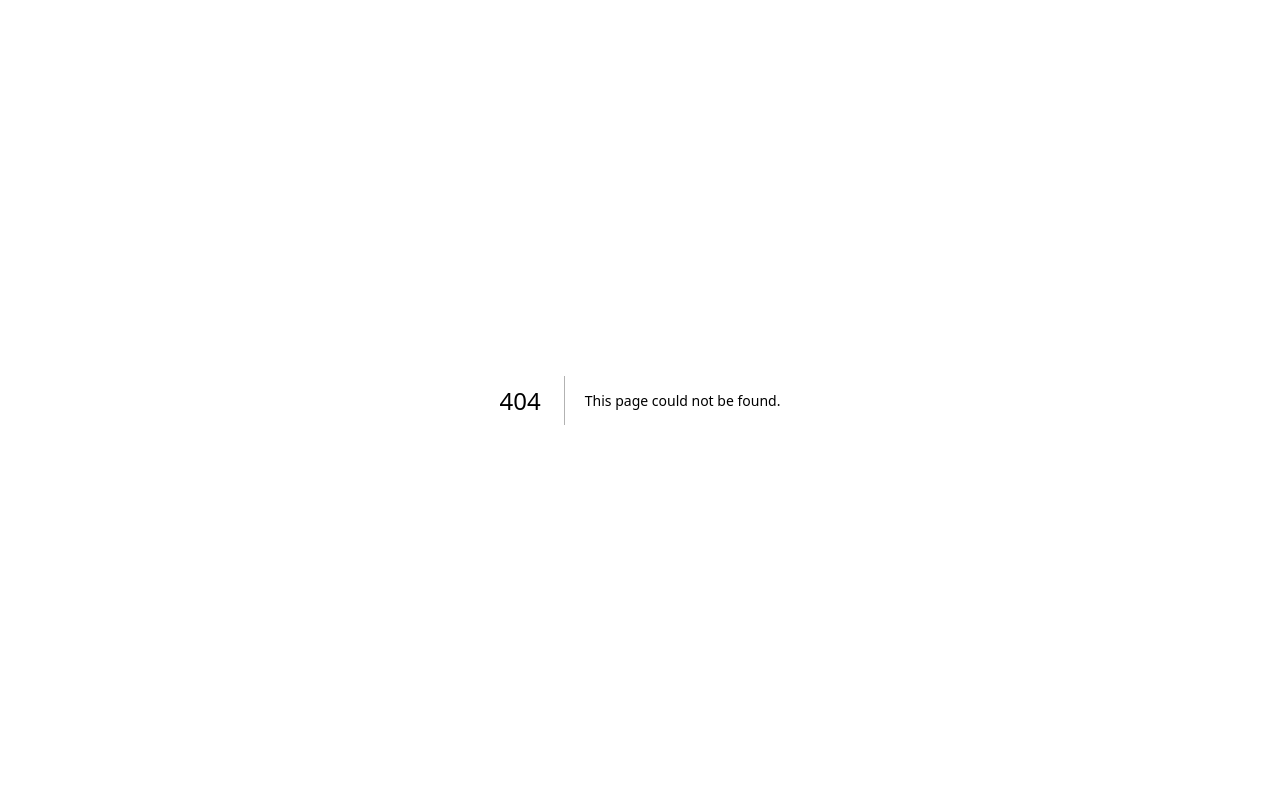
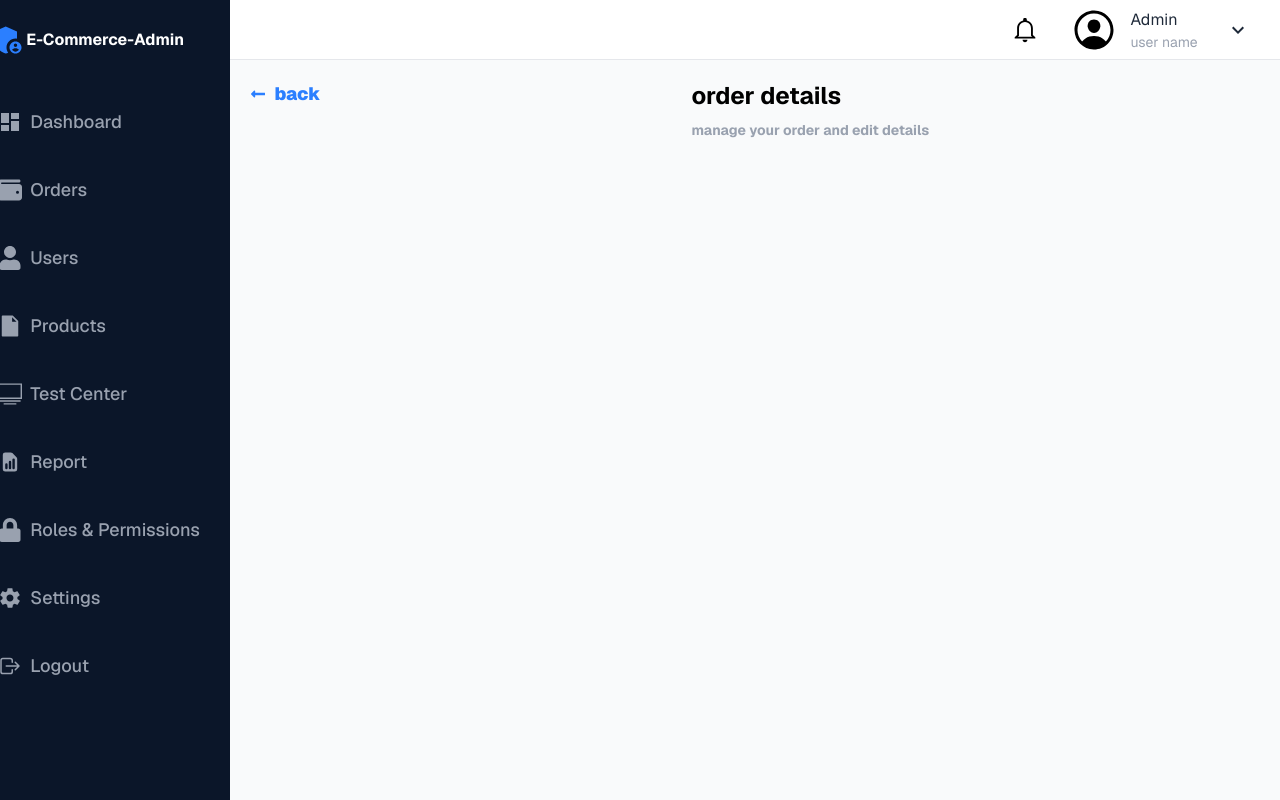
Before and after one commit to haowei0218/E-Commerce-Admin-Dashboard-with-QA-Test-Center, a Next.js app in the folder frontend/: page /orders/details/1 in a window 1280 px wide. Before the commit this address had no page. Built offline with nearby package versions, Linux system fonts and the light colour scheme; no server answers.

Commit message:
feat : orders details page

```diff
--- /dev/null
+++ b/frontend/app/(dashboard)/orders/details/[id]/page.tsx
@@ -0,0 +1,20 @@
+import { useParams } from "next/navigation";
+import PageTitle from "@/components/ui/PageTitle";
+import Link from "next/link";
+import { FaLongArrowAltDown, FaLongArrowAltLeft } from "react-icons/fa";
+export default function OrderDetails() {
+    const params = useParams()
+
+    return (
+        <div className='bg-gray-50 w-full h-full p-5 overflow-y-auto'>
+            <div className="flex items-start gap-10">
+                <button className="flex items-center gap-2 hover:text-blue-900 hover:cursor-pointer">
+                    <FaLongArrowAltLeft className="font-black text-blue-500" />
+                    <Link href='/users' className="text-lg font-black text-blue-500">back</Link>
+                </button>
+                <PageTitle mainTitle="order details" subTitle="manage your order and edit details" />
+            </div>
+        </div>
+    )
+
+}
```
